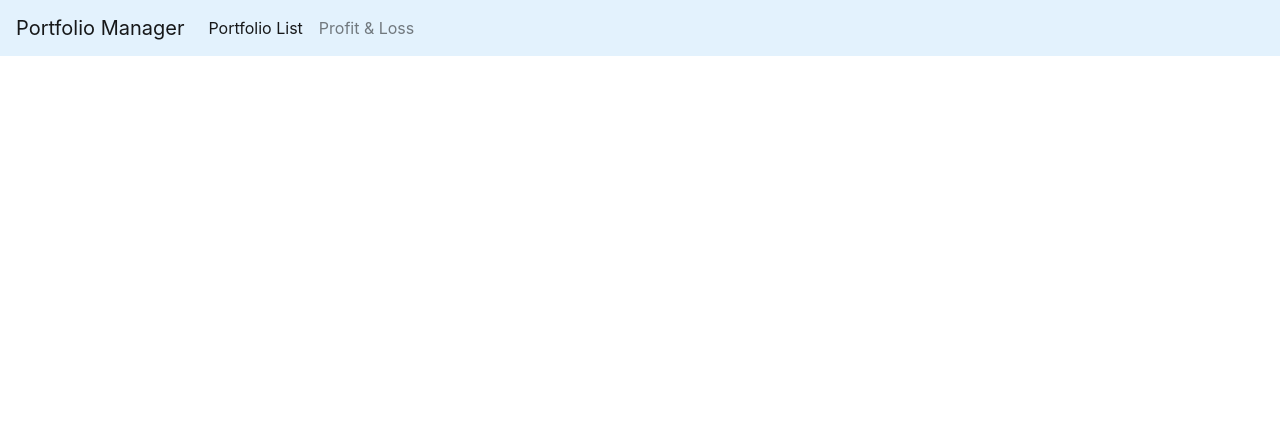
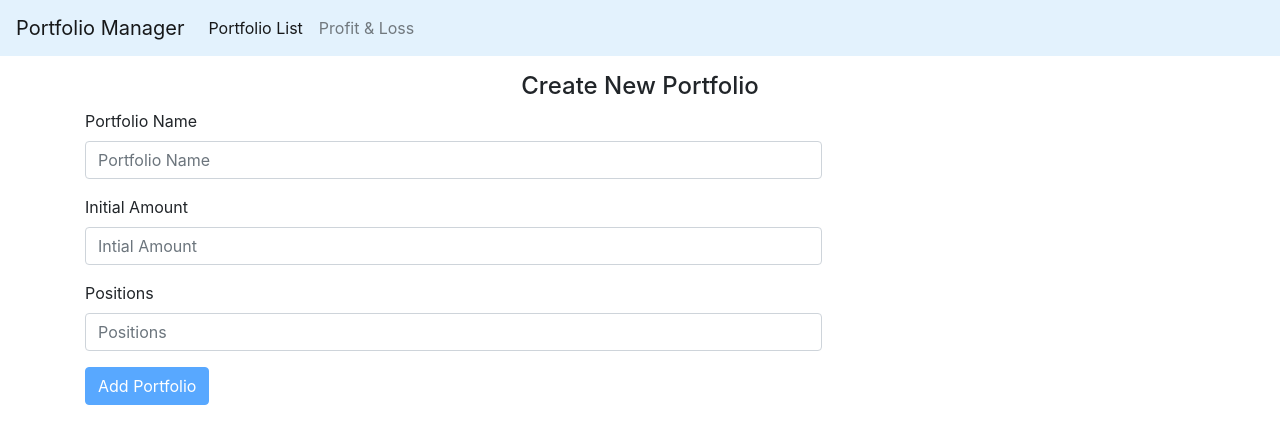
Before and after one commit to pankaj-kudale/StockPortfolioManager, an Angular app: page /portfolio/new in a window 1280 px wide. Before the commit this address led to /. Shown: the top 444 px of the page. Built offline with nearby package versions, Linux system fonts and the light colour scheme.

Commit message:
Add portfolio completed

```diff
--- a/src/app/app.component.html
+++ b/src/app/app.component.html
@@ -7,7 +7,7 @@
     <div class="collapse navbar-collapse" id="navbarSupportedContent">
       <ul class="navbar-nav mr-auto">
         <li class="nav-item active">
-          <a class="nav-link" href="#">Portfolio List <span class="sr-only">(current)</span></a>
+          <a class="nav-link" [routerLink]="['/portfolio/list']" routerLinkActive="router-link-active" >Portfolio List <span class="sr-only">(current)</span></a>
         </li>
         <li class="nav-item">
           <a class="nav-link" href="#">Profit & Loss</a>
@@ -16,4 +16,6 @@
     </div>
 </nav>
 
-<router-outlet></router-outlet>
+<div class="container mt-3">
+    <router-outlet></router-outlet>
+</div>
--- /dev/null
+++ b/src/app/portfolio/new-portfolio/new-portfolio.component.html
@@ -0,0 +1,40 @@
+<div>
+  <h4 class="text-center">Create New Portfolio</h4>
+  <form class="needs-validation" novalidate NgForm #form="ngForm" (ngSubmit)="submitForm(form)">
+    <div class="form-row">
+      <div class="col-md-8 mb-3">
+        <label for="portfolioName">Portfolio Name</label>
+        <input type="text" class="form-control" id="portfolioName" name="portfolioName" placeholder="Portfolio Name"
+         required [(ngModel)]="portfolio.name" #name="ngModel" [ngClass]="{'is-invalid': name.dirty && name.errors}" />
+        <span *ngIf="name.dirty && name.errors">
+          <span *ngIf="name.errors.required" style="color: red">
+            Please enter name for portfolio
+          </span>
+        </span>
+      </div>
+      <div class="col-md-8 mb-3">
+        <label for="intialAmount">Initial Amount</label>
+        <input type="text" class="form-control" id="intialAmount" placeholder="Intial Amount"
+         required name="intialAmount" [(ngModel)]="portfolio.initialAmount" #amount="ngModel"
+         [ngClass]="{ 'is-invalid': amount.dirty && amount.errors}">
+         <span *ngIf="amount.dirty && amount.errors">
+          <span *ngIf="amount.errors.required" style="color: red">
+            Please enter initial amount for portfolio
+          </span>
+        </span>
+      </div>
+      <div class="col-md-8 mb-3">
+        <label for="positions">Positions</label>
+          <input type="number" class="form-control" id="positions" placeholder="Positions"
+           required name="positions" [(ngModel)]="portfolio.positions" #position="ngModel"
+           [ngClass]="{ 'is-invalid': position.dirty && position.errors}">
+           <span *ngIf="position.dirty && position.errors">
+            <span *ngIf="position.errors.required" style="color: red">
+              Please enter number of postions in portfolio
+            </span>
+          </span>
+      </div>
+    </div>
+     <button class="btn btn-primary" type="submit" [disabled]="form.invalid">Add Portfolio</button>
+  </form>
+</div>
--- /dev/null
+++ b/src/app/portfolio/new-portfolio/new-portfolio.component.ts
@@ -0,0 +1,30 @@
+import { Component, OnInit, ViewChild } from '@angular/core';
+import { Portfolio } from '../portfolio';
+import { NgForm } from '@angular/forms';
+import { PortfolioService } from '../portfolio.service';
+import { Router } from '@angular/router';
+
+@Component({
+  selector: 'app-new-portfolio',
+  templateUrl: './new-portfolio.component.html',
+  styleUrls: ['./new-portfolio.component.less']
+})
+export class NewPortfolioComponent implements OnInit {
+  portfolio: Portfolio
+
+  constructor(private portfolioService: PortfolioService,
+    private router: Router) {
+    this.portfolio = new Portfolio();
+   }
+
+  ngOnInit() {
+  }
+  submitForm(form: NgForm){
+    form.control.markAsDirty();
+    if(form.invalid){
+      return false;
+    }
+    this.portfolioService.addPortfolio(this.portfolio).subscribe();
+    this.router.navigate(['/portfolio/list']);
+  }
+}
--- a/src/app/portfolio/portfolio-card/portfolio-card.component.html
+++ b/src/app/portfolio/portfolio-card/portfolio-card.component.html
@@ -17,7 +17,7 @@
           <p>Gain</p>
         </div>
         <div class="col">
-          <p>{{(portfolio.initialAmount + portfolio.amountAdded) / portfolio.profit | number: '1.0-2'}} %</p>
+          <p>{{ (portfolio.profit / (portfolio.initialAmount + portfolio.amountAdded)) * 100 | number: '1.0-2'}} %</p>
         </div>
       </div>
     </div>
--- a/src/app/portfolio/portfolio-card/portfolio-card.component.ts
+++ b/src/app/portfolio/portfolio-card/portfolio-card.component.ts
@@ -11,7 +11,6 @@ export class PortfolioCardComponent implements OnInit {
   constructor() { }
 
   ngOnInit() {
-    console.log(this.portfolio);
   }
 
 }
--- a/src/app/portfolio/portfolio-list/portfolio-list.component.html
+++ b/src/app/portfolio/portfolio-list/portfolio-list.component.html
@@ -1,7 +1,6 @@
-<div class="container">
   <div class="row">
-    <div class="col mt-2">
-      <button type="button" class="btn btn-primary pull-right">
+    <div class="col">
+      <button type="button" class="btn btn-primary pull-right" [routerLink]="['/portfolio/new']">
         <a class="fa fa-plus"></a>
         Add Portfolio
       </button>
@@ -13,4 +12,3 @@
       <app-portfolio-card [portfolio]="portfolio"></app-portfolio-card>
     </div>
   </div>
-</div>
--- a/src/app/portfolio/portfolio.service.ts
+++ b/src/app/portfolio/portfolio.service.ts
@@ -13,11 +13,24 @@ export class PortfolioService {
     { portfolioId: 2, name: 'TradeX', positions: 1, initialAmount: 25000, amountAdded: 0,
        portfolioType: 1, profit: 5200 },
     { portfolioId: 3, name: 'Sniper', positions: 1, initialAmount: 25000, amountAdded: 0,
-       portfolioType: 2, profit: 6422 }
+       portfolioType: 2, profit: 6422 },
+    { portfolioId: 4, name: 'Mahi', positions: 1, initialAmount: 100000, amountAdded: 0,
+       portfolioType: 2, profit: 6650 }
   ]
   constructor() { }
 
   getAllPortfolio(): Observable<Portfolio[]>{
     return of(this.portfolios);
   }
+
+  addPortfolio(newPortfolio: Portfolio) : Observable<Portfolio>{
+    let maxId = Math.max.apply(Math, this.portfolios.map((p) => p.portfolioId));
+    newPortfolio.portfolioId = maxId + 1;
+    newPortfolio.amountAdded = 0;
+    newPortfolio.portfolioType = 1;
+    newPortfolio.profit = 0;
+
+    this.portfolios.push(newPortfolio);
+    return of(newPortfolio);
+  }
 }
```
Also changed, not shown: src/app/portfolio/portfolio.module.ts (+7 -2 lines), src/app/portfolio/new-portfolio/new-portfolio.component.less (added), 1 other file (tests, documents, lock files or other folders).
